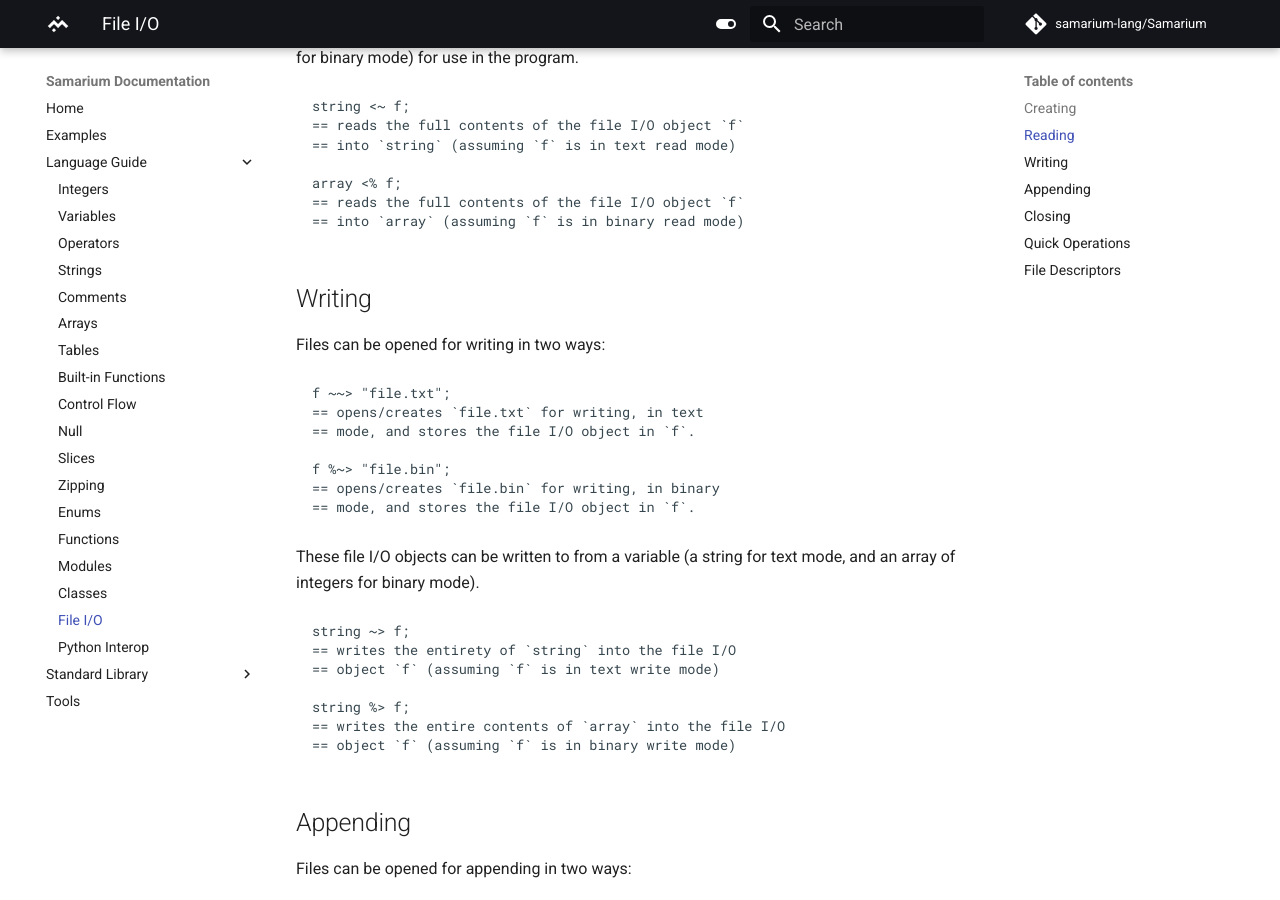
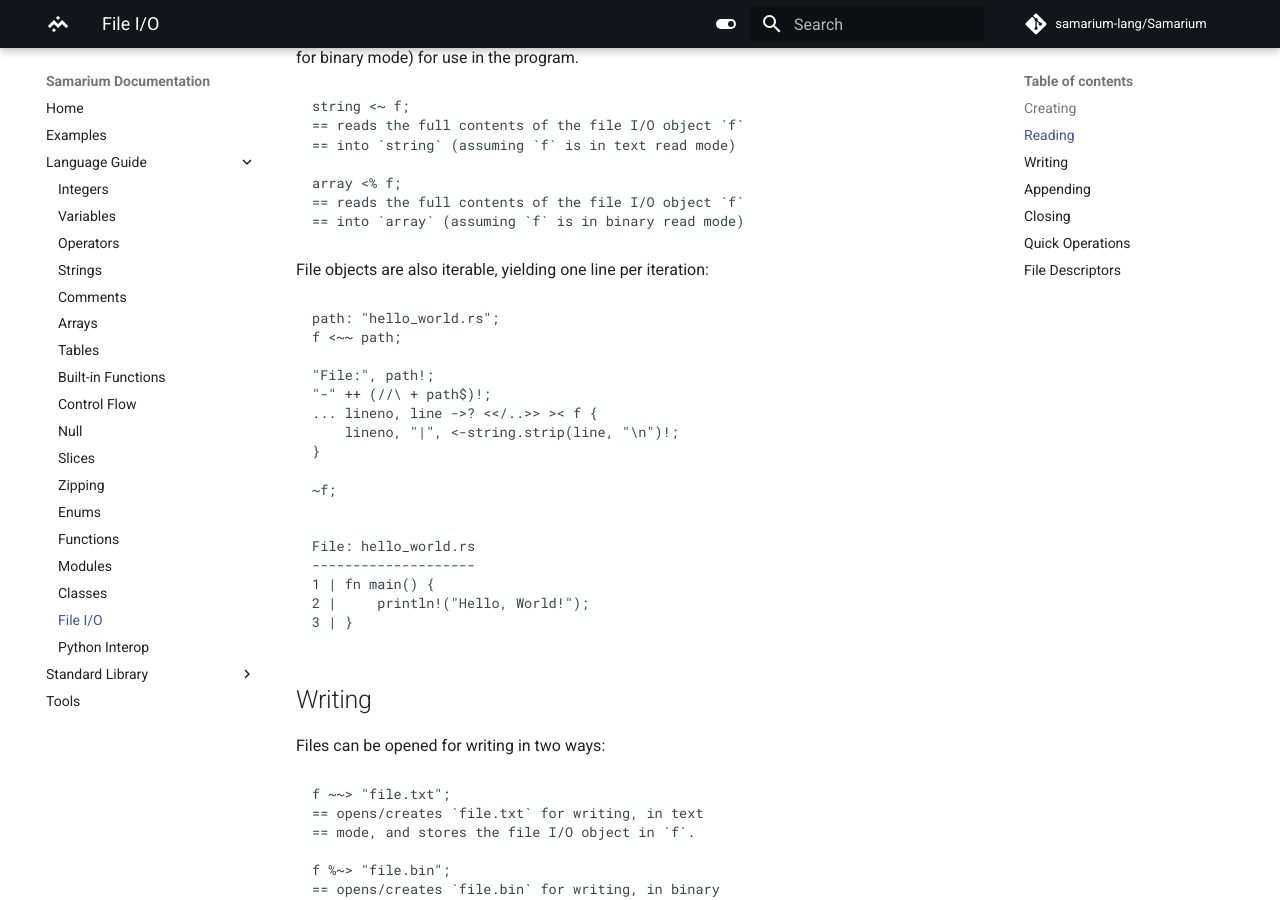
Before and after one commit to samarium-lang/Samarium, an MkDocs documentation site: the page built from docs/fileio.md, in a window 1280 px wide and 900 px high, scrolled down 886 px. Built offline with MkDocs 1.6.1 and Material for MkDocs 9.7.7, drawn with Linux system fonts in a browser that asks for light colours; comment, search, counter and statistics services are not loaded.

Commit message:
(docs) Files are now iterable

````diff
--- a/docs/fileio.md
+++ b/docs/fileio.md
@@ -47,6 +47,27 @@ string <~ f;
 array <% f;
 == reads the full contents of the file I/O object `f`
 == into `array` (assuming `f` is in binary read mode)
+```
+
+File objects are also iterable, yielding one line per iteration:
+```sm
+path: "hello_world.rs";
+f <~~ path;
+
+"File:", path!;
+"-" ++ (//\ + path$)!;
+... lineno, line ->? <</..>> >< f {
+    lineno, "|", <-string.strip(line, "\n")!;
+}
+
+~f;
+```
+```
+File: hello_world.rs
+--------------------
+1 | fn main() {
+2 |     println!("Hello, World!");
+3 | }
 ```
 
 
````
